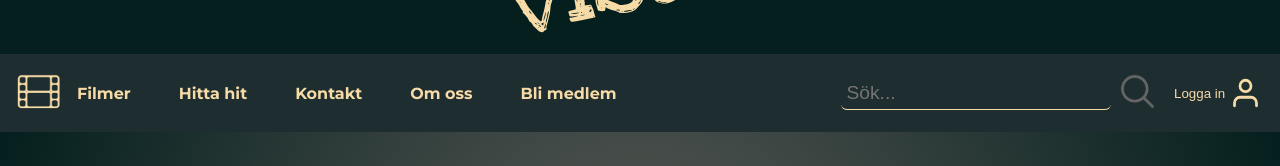
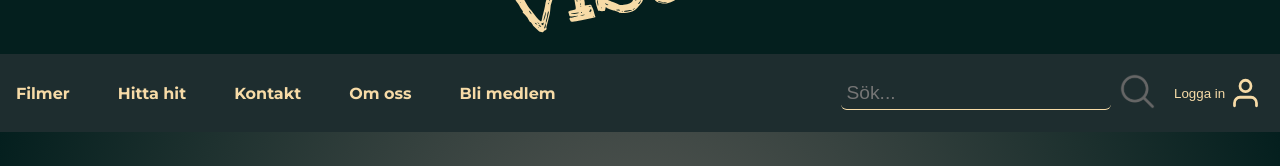
Before and after one commit to j-carlander/Filmvisarna, a React (Vite) app: page / in a window 1280 px wide. Shown: the part 195-361 px from the top of the page. Built offline with nearby package versions, Linux system fonts and the light colour scheme; no server answers.

Commit message:
implemented logic for movie logo

```diff
--- a/src/components/NavBar/NavBar.jsx
+++ b/src/components/NavBar/NavBar.jsx
@@ -1,15 +1,30 @@
-import { NavLink } from "react-router-dom";
+import { useState, useEffect } from "react";
+import { NavLink, useLocation } from "react-router-dom";
 import { pages } from "../../main";
 import { BurgerMenu } from "./BurgerMenu/BurgerMenu";
 import { DesktopMenu } from "./DesktopMenu/DesktopMenu";
 
 export function NavBar({ matchDesktop }) {
+  const [scrollY, setScrollY] = useState(window.scrollY);
+  const location = useLocation();
+
+  useEffect(() => {
+    function onWindowScroll() {
+      setScrollY(window.scrollY);
+    }
+    if (window.onscroll === null) {
+      window.onscroll = onWindowScroll;
+    }
+  }, []);
+
   return (
     <nav className="main-nav-bar">
       {!matchDesktop.matches ? <BurgerMenu pages={pages} /> : null}
-      <NavLink to={"/"}>
-        <img className="logo-mini-img" src="/logo-mini.png" />
-      </NavLink>
+      {location.pathname === "/" && scrollY < 250 ? null : (
+        <NavLink to={"/"}>
+          <img className="logo-mini-img" src="/logo-mini.png" />
+        </NavLink>
+      )}
       {matchDesktop.matches ? <DesktopMenu pages={pages} /> : null}
     </nav>
   );
```
